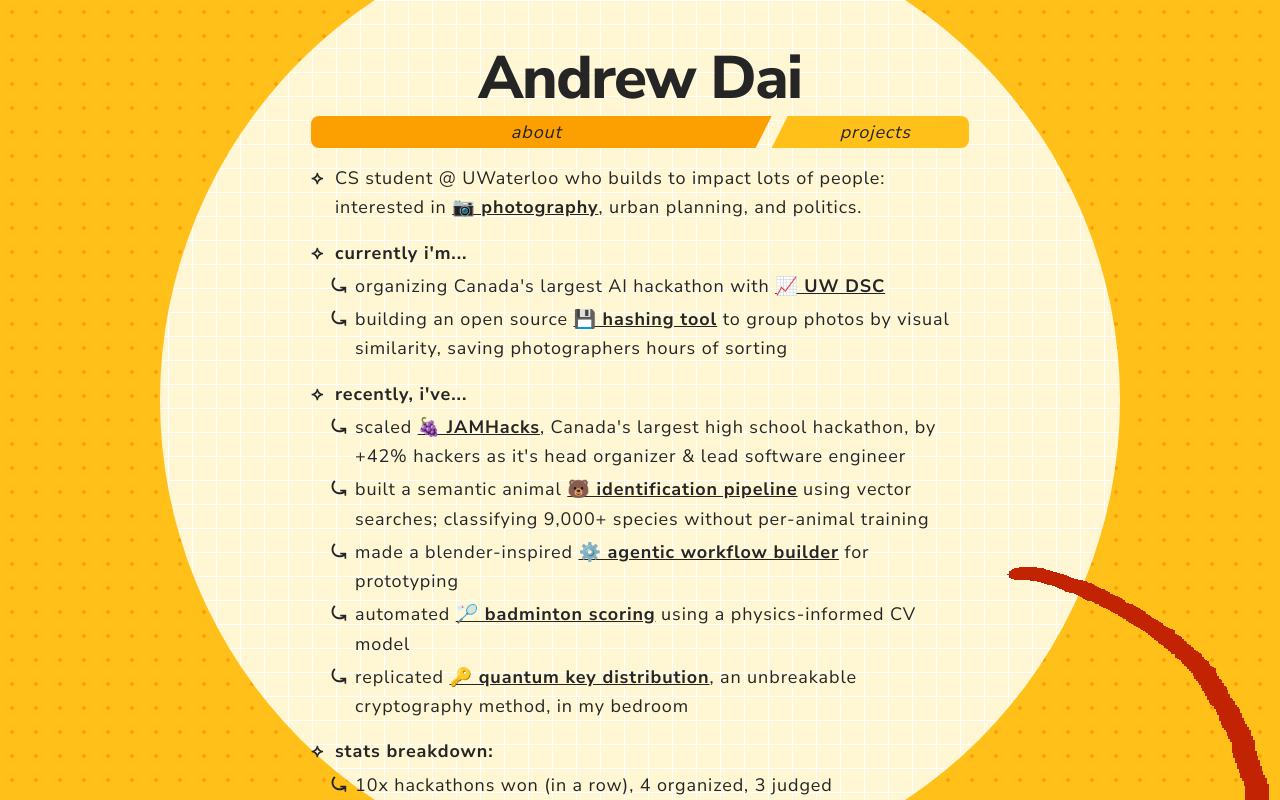
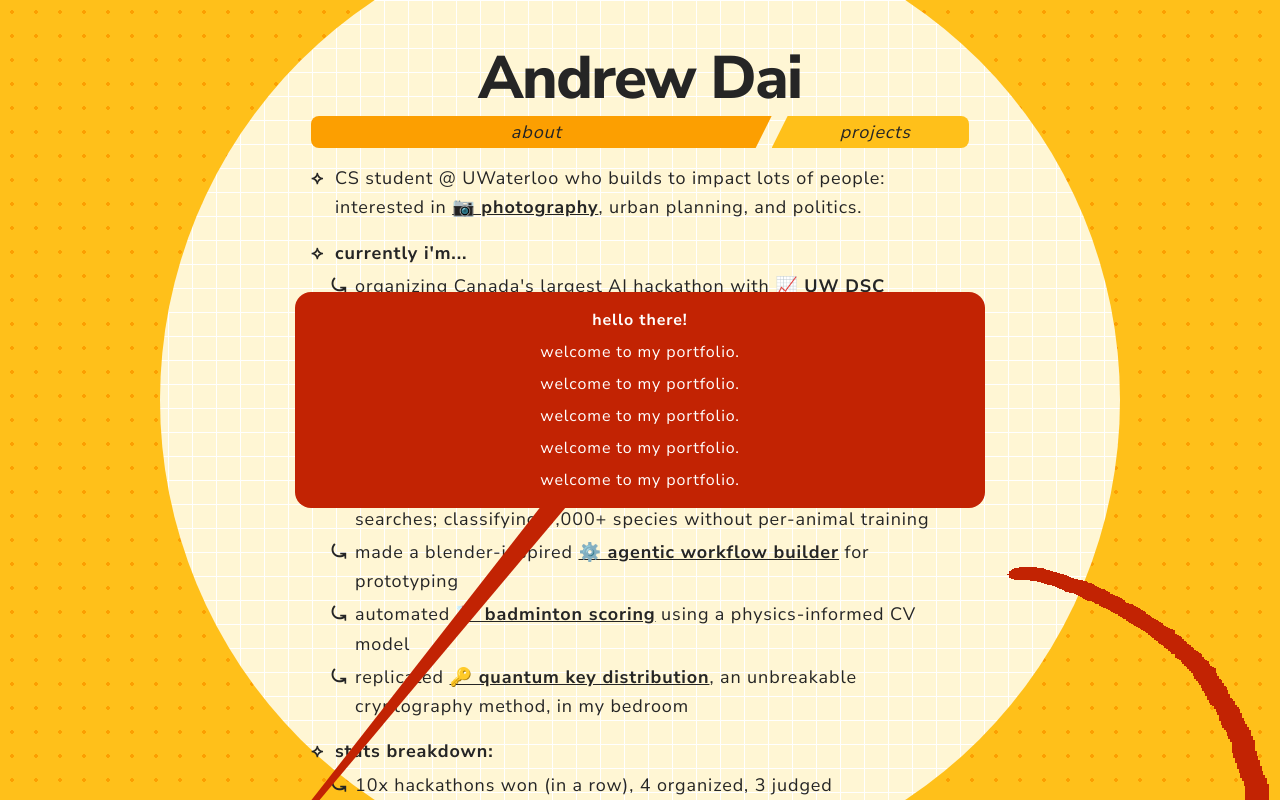
Before and after one commit to PenguinPush/portfolio-v2, a Next.js app: page / in a window 1280 px wide. Shown: the top 800 px of the page. Built offline with nearby package versions, Linux system fonts and the light colour scheme; no server answers.

Commit message:
began work on the speech bubble system

```diff
--- a/src/components/andrewPortrait.js
+++ b/src/components/andrewPortrait.js
@@ -20,10 +20,24 @@ const portraits = [
   ],
 ];
 
+export const portraitCenter = { x: 1 / 2, y: 1 / 3 };
+
+export function getPortraitPosition(isMobile, portraitState) {
+  const width = isMobile ? 180 : 32;
+  const left = isMobile ? -40 : 0;
+  const translateY = isMobile || portraitState === 2 ? 62 : portraitState === 0 ? 100 : 0;
+  return {
+    translateY: `${translateY}%`,
+    centerX: `${left + width * portraitCenter.x}vw`,
+    centerY: `calc(100% + ${width * (portraitCenter.y - 1 + translateY / 100)}vw)`,
+  };
+}
+
 export default function AndrewPortrait({}) {
   const { isMobile, portraitState, setPortraitState, activePortrait, setActivePortrait } = useAppContext();
   const containerRef = useRef(null);
   const imageRefs = useRef({});
+  const position = getPortraitPosition(isMobile, portraitState);
 
   useEffect(() => {
     portraits.flat().forEach((src) => {
@@ -42,8 +56,8 @@ export default function AndrewPortrait({}) {
       }
 
       const rect = containerRef.current.getBoundingClientRect();
-      const centerX = rect.left + rect.width / 2;
-      const centerY = rect.top + rect.height / 3;
+      const centerX = rect.left + rect.width * portraitCenter.x;
+      const centerY = rect.top + rect.height * portraitCenter.y;
 
       const centerFactor = isMobile ? 12 : 8;
 
@@ -82,7 +96,7 @@ export default function AndrewPortrait({}) {
       ref={containerRef}
       className="portrait-gradient-background md:bg-none-override pointer-events-none fixed bottom-0 left-[-40%] z-20 w-[180%] md:left-0 md:w-[32vw]"
       style={{
-        transform: `translateY(${portraitState !== 0 || isMobile ? (isMobile || portraitState === 2 ? '62%' : '0%') : '100%'})`,
+        transform: `translateY(${position.translateY})`,
         transition: 'transform 0.3s var(--ease-out)',
       }}
     >
--- a/src/components/layout.js
+++ b/src/components/layout.js
@@ -7,6 +7,7 @@ import { Nunito_Sans } from 'next/font/google';
 import Image from 'next/image';
 import Head from 'next/head';
 import Link from 'next/link';
+import SpeechBubble from '@/components/speechBubble';
 
 const dmSans = Nunito_Sans({
   subsets: ['latin'],
@@ -41,9 +42,9 @@ export default function Layout({
         <meta name="twitter:image" content={image} />
       </Head>
       <div
-        className={`${dmSans.className} dotted-background-yellow flex min-h-[100dvh] w-screen items-start justify-center overflow-x-hidden overflow-y-auto overscroll-auto scroll-smooth motion-reduce:scroll-auto font-normal text-black`}
+        className={`${dmSans.className} dotted-background-yellow flex min-h-[100dvh] w-full items-start justify-center overflow-x-hidden overflow-y-auto overscroll-auto scroll-smooth font-normal text-black motion-reduce:scroll-auto`}
       >
-        <div className="relative z-0 flex min-h-[100dvh] flex-col gap-2 p-4 text-sm tracking-wide md:w-full md:min-w-0 md:max-w-[786px] md:p-12 md:text-lg md:tracking-wider">
+        <div className="relative z-0 flex min-h-[100dvh] flex-col gap-2 p-4 text-sm tracking-wide md:w-full md:max-w-[786px] md:min-w-0 md:p-12 md:text-lg md:tracking-wider">
           <BackgroundCircle />
           <div className="flex flex-col items-center gap-2 px-4">
             <Link
@@ -63,7 +64,7 @@ export default function Layout({
             <div className="flex flex-grow flex-col">{children}</div>
             <Footer />
             <div
-              className="pointer-events-none absolute bottom-10 z-10 h-0 xl:h-[60dvh] w-[45dvh] transition-all ease-out"
+              className="pointer-events-none absolute bottom-10 z-10 h-0 w-[45dvh] transition-all ease-out xl:h-[60dvh]"
               aria-hidden="true"
               style={{
                 left: 'calc(50% + 270px)',
@@ -82,6 +83,13 @@ export default function Layout({
           </div>
           <div className="h-[65vw] md:h-0" aria-hidden="true"></div>
           <AndrewPortrait aria-hidden="true" />
+          <SpeechBubble header="hello there!" body={[
+            'welcome to my portfolio.',
+            'welcome to my portfolio.',
+            'welcome to my portfolio.',
+            'welcome to my portfolio.',
+            'welcome to my portfolio.'
+          ]} />
         </div>
       </div>
     </div>
--- a/src/components/projectItem.js
+++ b/src/components/projectItem.js
@@ -33,7 +33,7 @@ export default function ProjectItem({ name, description, techStack, demo, projec
           <p key={index}>{paragraph}</p>
         ))}
       </div>
-      <div className="relative md:items-center z-1 flex flex-grow flex-col items-start justify-between gap-1 bg-black px-3 py-2 text-sm font-bold text-white md:text-lg">
+      <div className="relative z-1 flex flex-grow flex-col items-start justify-between gap-1 bg-black px-3 py-2 text-sm font-bold text-white md:items-center md:text-lg">
         <h3 id={`${projectId}-title`}>
           <Link
             className="hover-highlight-red"
--- /dev/null
+++ b/src/components/speechBubble.js
@@ -0,0 +1,34 @@
+import { useAppContext } from '@/context/AppContext';
+import { getPortraitPosition } from '@/components/andrewPortrait';
+
+export default function SpeechBubble({ header, body = [] }) {
+  const { isMobile, portraitState } = useAppContext();
+  const { centerX, centerY } = getPortraitPosition(isMobile, portraitState);
+
+  return (
+    <div className="pointer-events-none fixed inset-0 z-40">
+      <div
+        aria-hidden="true"
+        className="bg-red-highlight absolute inset-0"
+        style={{
+          clipPath: `polygon(calc(50% - 16px) 50%, calc(50% + 16px) 50%, ${centerX} ${centerY})`,
+          transition: 'clip-path 0.3s var(--ease-out)',
+        }}
+      />
+      <div className="pointer-events-auto absolute top-1/2 left-1/2 w-full max-w-[786px] -translate-x-1/2 -translate-y-1/2 px-4 md:px-12">
+        <div
+          className="bg-red-highlight ease-out-back relative flex min-h-48 w-full min-w-0 flex-col gap-2 rounded-2xl p-3 px-4 text-center text-xs font-normal wrap-anywhere text-white transition-all duration-300 md:min-h-52 md:p-4 md:px-6 md:text-base"
+        >
+          <h2 className="font-bold">
+            {header}
+          </h2>
+          <div className="space-y-2">
+            {body.map((paragraph, index) => (
+              <p key={index}>{paragraph}</p>
+            ))}
+          </div>
+        </div>
+      </div>
+    </div>
+  );
+}
--- a/src/pages/projects.js
+++ b/src/pages/projects.js
@@ -4,6 +4,7 @@ import NavButtonLarge from '@/components/navButtonLarge';
 import Layout from '@/components/layout';
 import { useAppContext } from '@/context/AppContext';
 import { useRouter } from 'next/router';
+
 
 export default function Projects() {
   const projectsRef = useRef(null);
@@ -29,7 +30,7 @@ export default function Projects() {
       setClickModifier={setClickModifier}
     >
       <div ref={projectsRef} className="flex flex-col gap-2">
-        <ProjectsPage/>
+        <ProjectsPage />
         <div className="flex w-full justify-center">
           <NavButtonLarge
             className="flex"
--- a/src/styles/globals.css
+++ b/src/styles/globals.css
@@ -16,6 +16,7 @@
 
 html {
     scroll-behavior: smooth;
+    background-color: var(--color-yellow-base);
 }
 
 @media (prefers-reduced-motion: reduce) {
```
